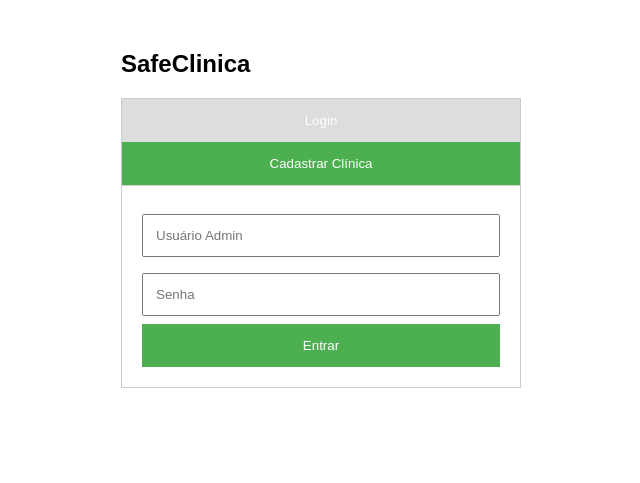
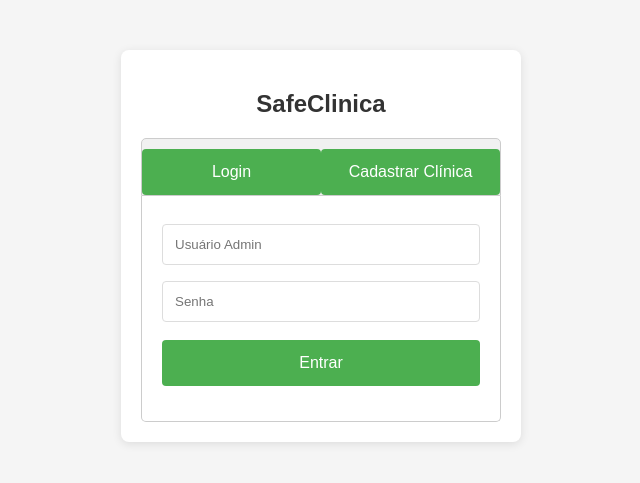
Before and after one commit to filipe03freitas/SafeClinica, a Flask app: page /register in a window 1280 px wide. Shown: the top 483 px of the page, without its empty margins (319-959 px from the left). Run offline with Flask 3, Linux system fonts and the light colour scheme.

Commit message:
login corrigido

```diff
--- a/templates/login.html
+++ b/templates/login.html
@@ -1,19 +1,105 @@
 <!DOCTYPE html>
 <html>
+
 <head>
     <title>SafeClinica - Login</title>
     <style>
-        body { font-family: Arial, sans-serif; max-width: 400px; margin: 50px auto; }
-        .tab { overflow: hidden; border: 1px solid #ccc; background-color: #f1f1f1; }
-        .tab button { float: left; border: none; outline: none; cursor: pointer; padding: 14px 16px; }
-        .tab button.active { background-color: #ddd; }
-        .tabcontent { display: none; padding: 20px; border: 1px solid #ccc; border-top: none; }
-        input { width: 100%; padding: 12px; margin: 8px 0; box-sizing: border-box; }
-        button { background-color: #4CAF50; color: white; padding: 14px 20px; border: none; cursor: pointer; width: 100%; }
-        .message { color: red; margin: 15px 0; }
+        body {
+            font-family: Arial, sans-serif;
+            max-width: 400px;
+            margin: 50px auto;
+            background-color: #f5f5f5;
+        }
+
+        .container {
+            background-color: white;
+            padding: 20px;
+            border-radius: 8px;
+            box-shadow: 0 2px 10px rgba(0, 0, 0, 0.1);
+        }
+
+        .tab {
+            overflow: hidden;
+            border: 1px solid #ccc;
+            background-color: #f1f1f1;
+            border-radius: 5px 5px 0 0;
+        }
+
+        .tab button {
+            float: left;
+            border: none;
+            outline: none;
+            cursor: pointer;
+            padding: 14px 16px;
+            transition: 0.3s;
+            width: 50%;
+        }
+
+        .tab button:hover {
+            background-color: #ddd;
+        }
+
+        .tab button.active {
+            background-color: #4CAF50;
+            color: white;
+        }
+
+        .tabcontent {
+            display: none;
+            padding: 20px;
+            border: 1px solid #ccc;
+            border-top: none;
+            border-radius: 0 0 5px 5px;
+        }
+
+        input {
+            width: 100%;
+            padding: 12px;
+            margin: 8px 0;
+            box-sizing: border-box;
+            border: 1px solid #ddd;
+            border-radius: 4px;
+        }
+
+        button {
+            background-color: #4CAF50;
+            color: white;
+            padding: 14px 20px;
+            border: none;
+            cursor: pointer;
+            width: 100%;
+            border-radius: 4px;
+            font-size: 16px;
+            margin-top: 10px;
+        }
+
+        button:hover {
+            background-color: #45a049;
+        }
+
+        .message {
+            color: red;
+            margin: 15px 0;
+            text-align: center;
+        }
+
+        #modal2fa {
+            display: none;
+            margin-top: 20px;
+            padding: 15px;
+            background-color: #f9f9f9;
+            border-radius: 4px;
+        }
+
+        h2 {
+            text-align: center;
+            color: #333;
+        }
     </style>
 </head>
+
 <body>
+    <div class="container">
         <h2>SafeClinica</h2>
 
         <div class="tab">
@@ -22,20 +108,19 @@
         </div>
 
         <div id="login" class="tabcontent" style="display: block;">
-        <form method="POST" action="{{ url_for('login') }}">
-            <input type="text" name="username" placeholder="Usuário Admin" required>
-            <input type="password" name="password" placeholder="Senha" required>
-            <button type="submit">Entrar</button>
-        </form>
-        {% with messages = get_flashed_messages() %}
-            {% if messages %}
-                <div class="message">
-                    {% for message in messages %}
-                        {{ message }}
-                    {% endfor %}
+            <div id="loginFields">
+                <input type="text" id="username" placeholder="Usuário Admin" required>
+                <input type="password" id="password" placeholder="Senha" required>
+                <button onclick="submitLogin()">Entrar</button>
             </div>
-            {% endif %}
-        {% endwith %}
+
+            <div id="modal2fa" style="display: none;">
+                <h3>Verificação em Dois Fatores</h3>
+                <input type="text" id="code2fa" placeholder="Código de 6 dígitos">
+                <button onclick="verify2fa()">Verificar</button>
+            </div>
+
+            <div id="message" class="message"></div>
         </div>
 
         <div id="register" class="tabcontent">
@@ -45,6 +130,7 @@
                 <input type="password" name="password" placeholder="Senha" required>
                 <button type="submit">Cadastrar</button>
             </form>
+        </div>
     </div>
 
     <script>
@@ -61,6 +147,84 @@
             document.getElementById(tabName).style.display = "block";
             evt.currentTarget.className += " active";
         }
+        function showMessage(text, isError = true) {
+            const msgDiv = document.getElementById('message');
+            msgDiv.textContent = text;
+            msgDiv.style.color = isError ? 'red' : 'green';
+        }
+
+        async function submitLogin() {
+            const username = document.getElementById('username').value;
+            const password = document.getElementById('password').value;
+
+            if (!username || !password) {
+                showMessage('Usuário e senha são obrigatórios');
+                return;
+            }
+
+            try {
+                const response = await fetch('/login', {
+                    method: 'POST',
+                    headers: {
+                        'Content-Type': 'application/json',
+                        'Accept': 'application/json'
+                    },
+                    body: JSON.stringify({ username, password })
+                });
+
+                const result = await response.json();
+
+                if (response.ok) {
+                    if (result.requires2fa) {
+                        document.getElementById('loginFields').style.display = 'none';
+                        document.getElementById('modal2fa').style.display = 'block';
+                        // Auto-preenchimento apenas em desenvolvimento
+                        if (window.location.hostname === "localhost" || window.location.hostname === "127.0.0.1") {
+                            document.getElementById('code2fa').value = "123456";
+                        }
+                    } else if (result.success) {
+                        window.location.href = result.redirect || "/clinic/dashboard";
+                    }
+                } else {
+                    showMessage(result.message || 'Erro no login');
+                }
+            } catch (error) {
+                console.error("Erro:", error);
+                showMessage("Erro ao conectar com o servidor");
+            }
+        }
+
+        async function verify2fa() {
+            const code = document.getElementById('code2fa').value;
+
+            if (!code || code.length !== 6) {
+                showMessage('Código deve ter 6 dígitos');
+                return;
+            }
+
+            try {
+                const response = await fetch('/verify-2fa', {
+                    method: 'POST',
+                    headers: {
+                        'Content-Type': 'application/json',
+                        'Accept': 'application/json'
+                    },
+                    body: JSON.stringify({ code })
+                });
+
+                const result = await response.json();
+
+                if (response.ok && result.success) {
+                    window.location.href = result.redirect || "/clinic/dashboard";
+                } else {
+                    showMessage(result.message || 'Código inválido');
+                }
+            } catch (error) {
+                console.error("Erro:", error);
+                showMessage("Erro ao verificar código");
+            }
+        }
     </script>
 </body>
+
 </html>
```
Lines whose indentation alone changed are shown as unchanged.
